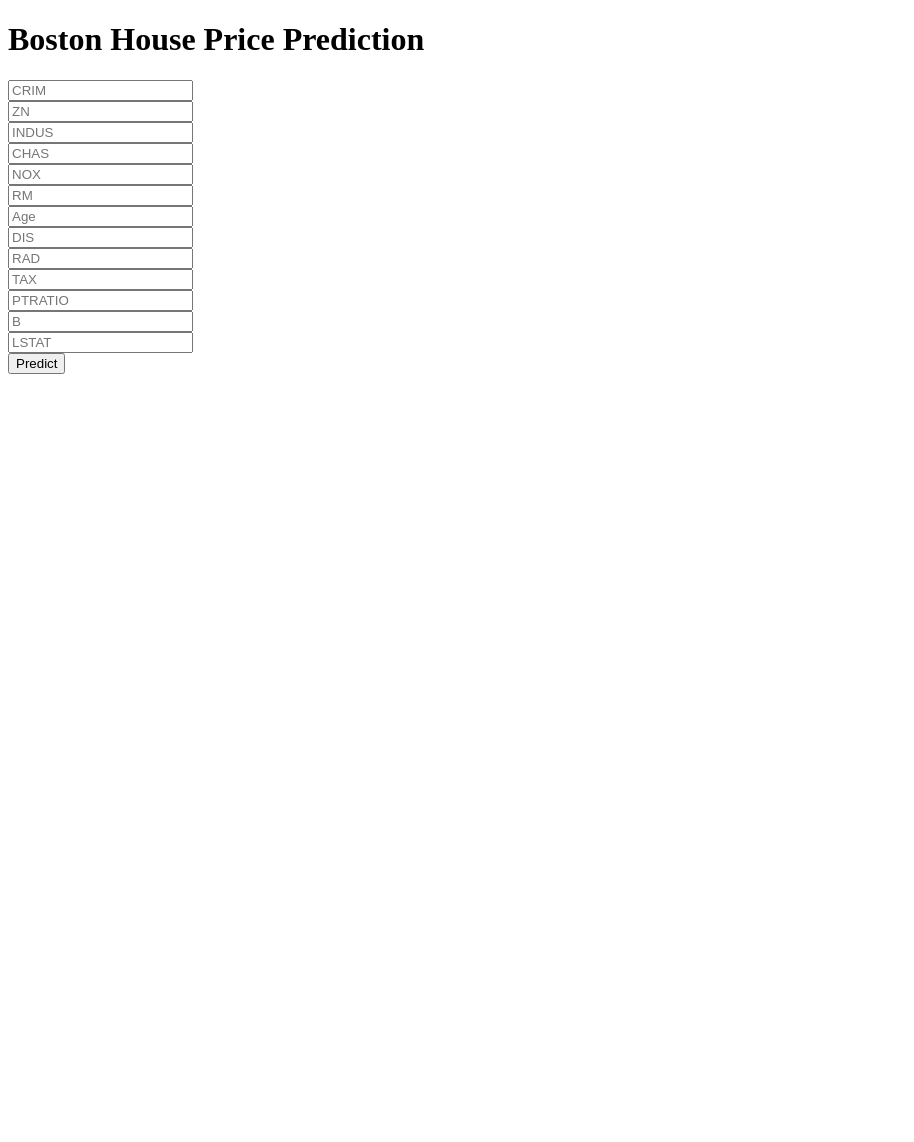
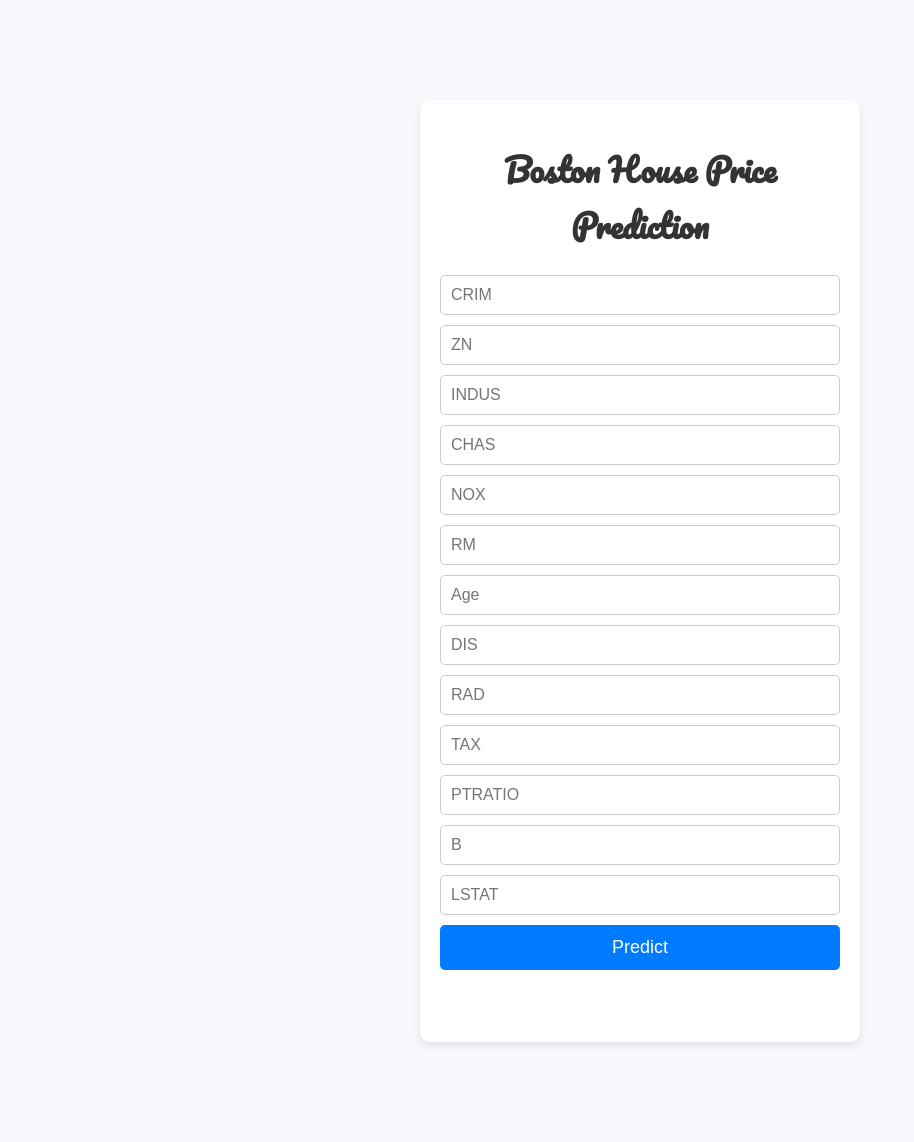
Before and after one commit to Kapil-analyst/RealStateHousePricePrediction, a Flask app: page / in a window 1280 px wide. Shown: the whole page, without its empty margins (0-914 px from the left). Before the commit the page ends 374 px from the top, so only its background shows below. Run offline with Flask 3, Linux system fonts and the light colour scheme; parts of the project's set-up code (start-up, migrations or seed data) failed here and were passed over.

Commit message:
Modified Web Aplication with Professional Look

```diff
--- a/templates/home.html
+++ b/templates/home.html
@@ -1,35 +1,42 @@
-<!DOCTYPE html>
 <html>
     <head>
         <meta charset="UTF-8">
-        <title>ML API</title>
+        <title>Boston House Price Prediction</title>
         <link href="https://fonts.googleapis.com/css?family=Pacifico" rel="stylesheet" type="text/css">
         <link href="https://fonts.googleapis.com/css?family=Arimo" rel="stylesheet" type="text/css">
         <link href="https://fonts.googleapis.com/css?family=Hind:300" rel="stylesheet" type="text/css">
         <link href="https://fonts.googleapis.com/css?family=Open+Sans+Condensed:300" rel="stylesheet" type="text/css">
     </head>
-    <body>
-        <div class="login">
-            <h1>Boston House Price Prediction</h1>
+    <body style="font-family: 'Arimo', sans-serif; background-color: #f7f9fc; margin: 0; padding: 0;">
+        <div class="login" style="max-width: 400px; margin: 100px auto; padding: 20px; background-color: #ffffff; border-radius: 10px; box-shadow: 0 4px 8px rgba(0, 0, 0, 0.1);">
+            <h1 style="font-family: 'Pacifico', cursive; text-align: center; color: #333;">Boston House Price Prediction</h1>
             <!--Main Input For Receiving query to our ML-->
-            <form action="{{ url_for('predict')}}" method="post">
-                <input type="text" name="CRIM" placeholder="CRIM" required="required"><br>
-                <input type="text" name="ZN" placeholder="ZN" required="required"><br>
-                <input type="text" name="INDUS" placeholder="INDUS" required="required"><br>
-                <input type="text" name="CHAS" placeholder="CHAS" required="required"><br>
-                <input type="text" name="NOX" placeholder="NOX" required="required"><br>
-                <input type="text" name="RM" placeholder="RM" required="required"><br>
-                <input type="text" name="Age" placeholder="Age" required="required"><br>
-                <input type="text" name="DIS" placeholder="DIS" required="required"><br>
-                <input type="text" name="RAD" placeholder="RAD" required="required"><br>
-                <input type="text" name="TAX" placeholder="TAX" required="required"><br>
-                <input type="text" name="PTRATIO" placeholder="PTRATIO" required="required"><br>
-                <input type="text" name="B" placeholder="B" required="required"><br>
-                <input type="text" name="LSTAT" placeholder="LSTAT" required="required"><br>
-                <button type="submit" class="btn btn-primary btn-block btn-large">Predict</button>
+            <form action="{{ url_for('predict')}}" method="post" style="display: flex; flex-direction: column;">
+                <input type="text" name="CRIM" placeholder="CRIM" required="required" style="margin-bottom: 10px; padding: 10px; font-size: 16px; border: 1px solid #ccc; border-radius: 5px; transition: border-color 0.3s;">
+                <input type="text" name="ZN" placeholder="ZN" required="required" style="margin-bottom: 10px; padding: 10px; font-size: 16px; border: 1px solid #ccc; border-radius: 5px; transition: border-color 0.3s;">
+                <input type="text" name="INDUS" placeholder="INDUS" required="required" style="margin-bottom: 10px; padding: 10px; font-size: 16px; border: 1px solid #ccc; border-radius: 5px; transition: border-color 0.3s;">
+                <input type="text" name="CHAS" placeholder="CHAS" required="required" style="margin-bottom: 10px; padding: 10px; font-size: 16px; border: 1px solid #ccc; border-radius: 5px; transition: border-color 0.3s;">
+                <input type="text" name="NOX" placeholder="NOX" required="required" style="margin-bottom: 10px; padding: 10px; font-size: 16px; border: 1px solid #ccc; border-radius: 5px; transition: border-color 0.3s;">
+                <input type="text" name="RM" placeholder="RM" required="required" style="margin-bottom: 10px; padding: 10px; font-size: 16px; border: 1px solid #ccc; border-radius: 5px; transition: border-color 0.3s;">
+                <input type="text" name="Age" placeholder="Age" required="required" style="margin-bottom: 10px; padding: 10px; font-size: 16px; border: 1px solid #ccc; border-radius: 5px; transition: border-color 0.3s;">
+                <input type="text" name="DIS" placeholder="DIS" required="required" style="margin-bottom: 10px; padding: 10px; font-size: 16px; border: 1px solid #ccc; border-radius: 5px; transition: border-color 0.3s;">
+                <input type="text" name="RAD" placeholder="RAD" required="required" style="margin-bottom: 10px; padding: 10px; font-size: 16px; border: 1px solid #ccc; border-radius: 5px; transition: border-color 0.3s;">
+                <input type="text" name="TAX" placeholder="TAX" required="required" style="margin-bottom: 10px; padding: 10px; font-size: 16px; border: 1px solid #ccc; border-radius: 5px; transition: border-color 0.3s;">
+                <input type="text" name="PTRATIO" placeholder="PTRATIO" required="required" style="margin-bottom: 10px; padding: 10px; font-size: 16px; border: 1px solid #ccc; border-radius: 5px; transition: border-color 0.3s;">
+                <input type="text" name="B" placeholder="B" required="required" style="margin-bottom: 10px; padding: 10px; font-size: 16px; border: 1px solid #ccc; border-radius: 5px; transition: border-color 0.3s;">
+                <input type="text" name="LSTAT" placeholder="LSTAT" required="required" style="margin-bottom: 10px; padding: 10px; font-size: 16px; border: 1px solid #ccc; border-radius: 5px; transition: border-color 0.3s;">
+                <button type="submit" class="btn btn-primary btn-block btn-large" style="padding: 12px; font-size: 18px; color: #fff; background-color: #007BFF; border: none; border-radius: 5px; cursor: pointer; transition: background-color 0.3s;">Predict</button>
             </form>
             <br><br>
             {{ prediction_text }}
         </div>
+        <style>
+            input[type="text"]:focus {
+                border-color: #007BFF;
+            }
+            button:hover {
+                background-color: #0056b3;
+            }
+        </style>
     </body>
 </html>
```
